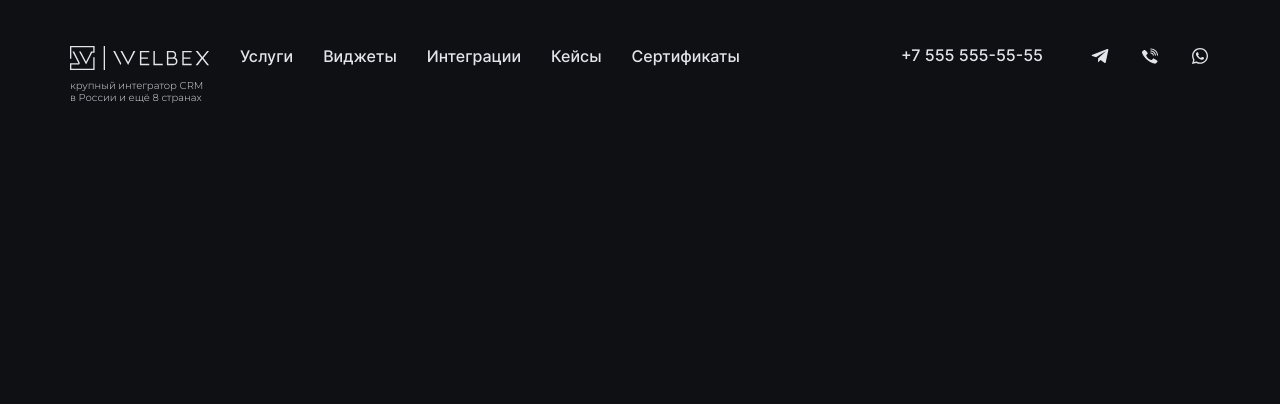
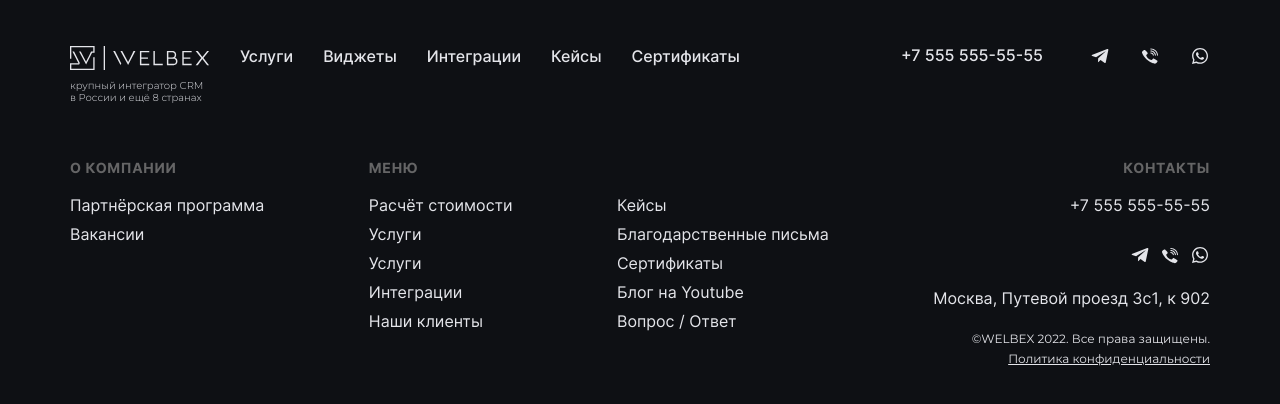
Before and after one commit to SilantievMax/amoCRM-task2, a React (Create React App) app: page / in a window 1280 px wide. Shown: the top 404 px of the page. Built offline with nearby package versions, Linux system fonts and the light colour scheme.

Commit message:
create component footer

```diff
--- a/src/App.jsx
+++ b/src/App.jsx
@@ -1,3 +1,4 @@
+import Footer from 'components/Footer/Footer'
 import Header from 'components/Header/Header'
 import Layout from 'components/Layout/Layout'
 
@@ -6,6 +7,7 @@ const App = () => {
     <div>
       <Layout>
         <Header />
+        <Footer />
       </Layout>
     </div>
   )
--- /dev/null
+++ b/src/components/Footer/Footer.jsx
@@ -0,0 +1,49 @@
+import { phone, tg, whatsapp } from 'assets/icons'
+
+import styles from './Footer.module.scss'
+
+const Footer = () => {
+  return (
+    <footer className={styles.footer}>
+      <ul className={styles.list}>
+        <li className={styles.item}>
+          <h6 className={styles.heading}>О компании</h6>
+          <a href='#'>Партнёрская программа</a>
+          <a href='#'>Вакансии</a>
+        </li>
+        <li className={styles.item}>
+          <h6 className={styles.heading}>Меню</h6>
+          <a href='#'>Расчёт стоимости</a>
+          <a href='#'>Услуги</a>
+          <a href='#'>Услуги</a>
+          <a href='#'>Интеграции</a>
+          <a href='#'>Наши клиенты</a>
+        </li>
+        <li className={styles.item}>
+          <h6 className={styles.heading}>&ensp;</h6>
+          <a href='#'>Кейсы</a>
+          <a href='#'>Благодарственные письма</a>
+          <a href='#'>Сертификаты</a>
+          <a href='#'>Блог на Youtube</a>
+          <a href='#'>Вопрос / Ответ</a>
+        </li>
+        <li className={styles.item}>
+          <h6 className={styles.heading}>Контакты</h6>
+          <a href='tel:+75555555555'>+7 555 555-55-55</a>
+          <div className={styles.icon}>
+            <img src={tg} alt='telegram' />
+            <img src={phone} alt='phone' />
+            <img src={whatsapp} alt='whatsapp' />
+          </div>
+          <a href='#'>Москва, Путевой проезд 3с1, к 902</a>
+        </li>
+      </ul>
+      <div className={styles.copy_block}>
+        <smal>&copy;WELBEX 2022. Все права защищены.</smal>
+        <a href='#'>Политика конфиденциальности</a>
+      </div>
+    </footer>
+  )
+}
+
+export default Footer
--- /dev/null
+++ b/src/components/Footer/Footer.module.scss
@@ -0,0 +1,80 @@
+@import 'vars';
+
+.footer {
+  padding-top: 55px;
+  padding-bottom: 20px;
+}
+
+.list {
+  display: flex;
+  justify-content: space-between;
+}
+
+.item {
+  display: flex;
+  flex-direction: column;
+
+  &:last-child {
+    align-items: end;
+  }
+
+  a {
+    font-family: $font400;
+    font-size: 16px;
+    line-height: 19px;
+    color: #e4e5ea;
+    transition: color 0.3s;
+
+    &:hover {
+      color: #b1b2ba;
+    }
+
+    &:not(:last-child) {
+      margin-bottom: 10px;
+    }
+  }
+}
+
+.heading {
+  font-family: $font700;
+  font-size: 14px;
+  line-height: 17px;
+  letter-spacing: 0.05em;
+  text-transform: uppercase;
+  color: #656566;
+  margin-bottom: 20px;
+}
+
+.icon {
+  margin-top: 20px;
+  margin-bottom: 20px;
+  img {
+    cursor: pointer;
+    transition: opacity 0.3s;
+
+    &:not(:last-child) {
+      margin-right: 10px;
+    }
+
+    &:hover {
+      opacity: 0.8;
+    }
+  }
+}
+
+.copy_block {
+  display: flex;
+  flex-direction: column;
+  align-items: end;
+
+  font-family: $font400M;
+  font-size: 12px;
+  line-height: 15px;
+  text-align: right;
+  color: #e4e5ea;
+
+  a {
+    text-decoration: underline;
+    margin-top: 5px;
+  }
+}
--- a/src/components/Header/Header.module.scss
+++ b/src/components/Header/Header.module.scss
@@ -58,6 +58,11 @@
     cursor: pointer;
     width: 20px;
     height: 20px;
+    transition: opacity 0.3s;
+
+    &:hover {
+      opacity: 0.8;
+    }
 
     &:not(:last-child) {
       margin-right: 30px;
--- a/src/components/Layout/Layout.jsx
+++ b/src/components/Layout/Layout.jsx
@@ -1,4 +1,5 @@
 import React from 'react'
+
 import styles from './Layout.module.scss'
 
 const Layout = ({ children }) => {
```
Also changed, not shown: 1 other file (tests, documents, lock files or other folders).
